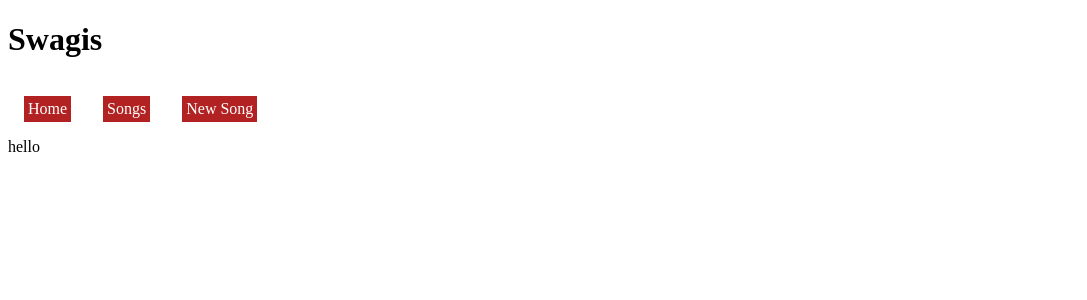
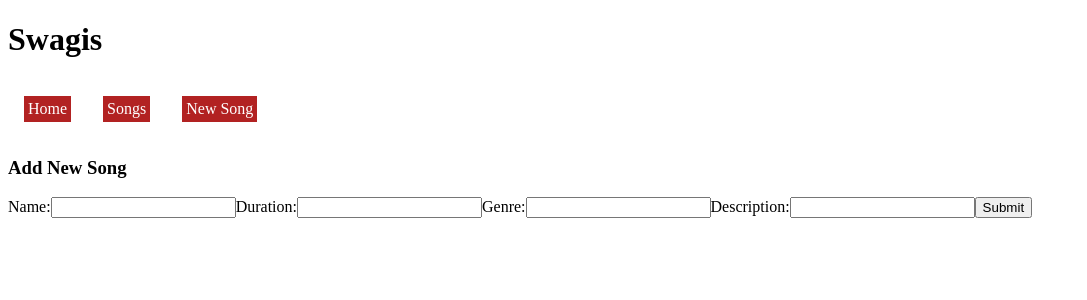
Before and after one commit to jesseilc123/phase-2-project, a React (Create React App) app: page /newsong in a window 1280 px wide. Shown: the top 300 px of the page, without its empty margins (0-1087 px from the left). Built offline with nearby package versions, Linux system fonts and the light colour scheme.

Commit message:
Added very bare bones form, currently does not add to db.json using POST, will work on this.

```diff
--- a/src/components/NewSong.js
+++ b/src/components/NewSong.js
@@ -1,9 +1,31 @@
 // Will add new song to website, controlled form
-import React from "react";
+import React, { useState } from "react";
 
 function NewSong () {
+    const [name, setName] = useState("")
+    const [duration, setDuration] = useState("")
+    const [genre, setGenre] = useState("")
+    const [description, setDescription] = useState("")
+
     return (
-        <div>hello</div>
+        <section id="form">
+            <h3>Add New Song</h3>
+            <form>
+                <label htmlFor="name">Name:</label>
+                <input type="text" id="name" value={name} onChange={e => setName(e.target.value)} />
+
+                <label>Duration:</label>
+                <input type="text" id="duration" value={duration} onChange={e => setDuration(e.target.value)} />
+
+                <label>Genre:</label>
+                <input type="text" id="genre" value={genre} onChange={e => setGenre(e.target.value)} />
+
+                <label>Description:</label>
+                <input type="text" id="description" value={description} onChange={e => setDescription(e.target.value)} />
+
+                <button type="submit">Submit</button>
+            </form>
+        </section>
     );
 };
 
```
